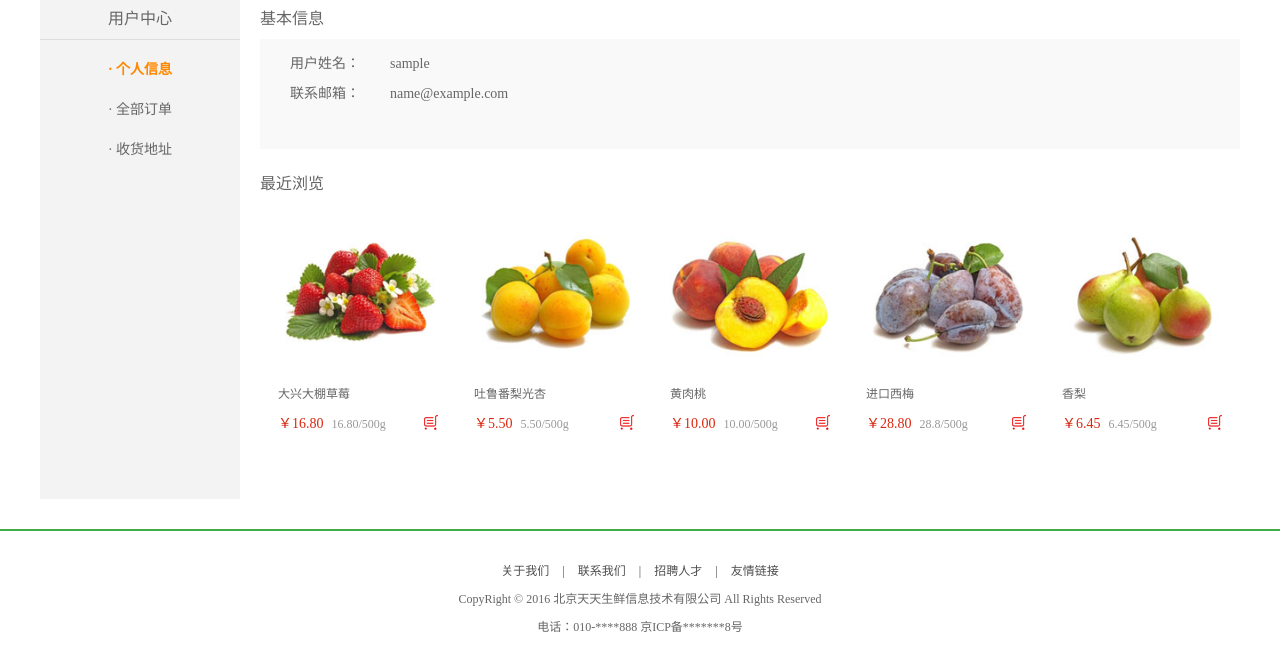
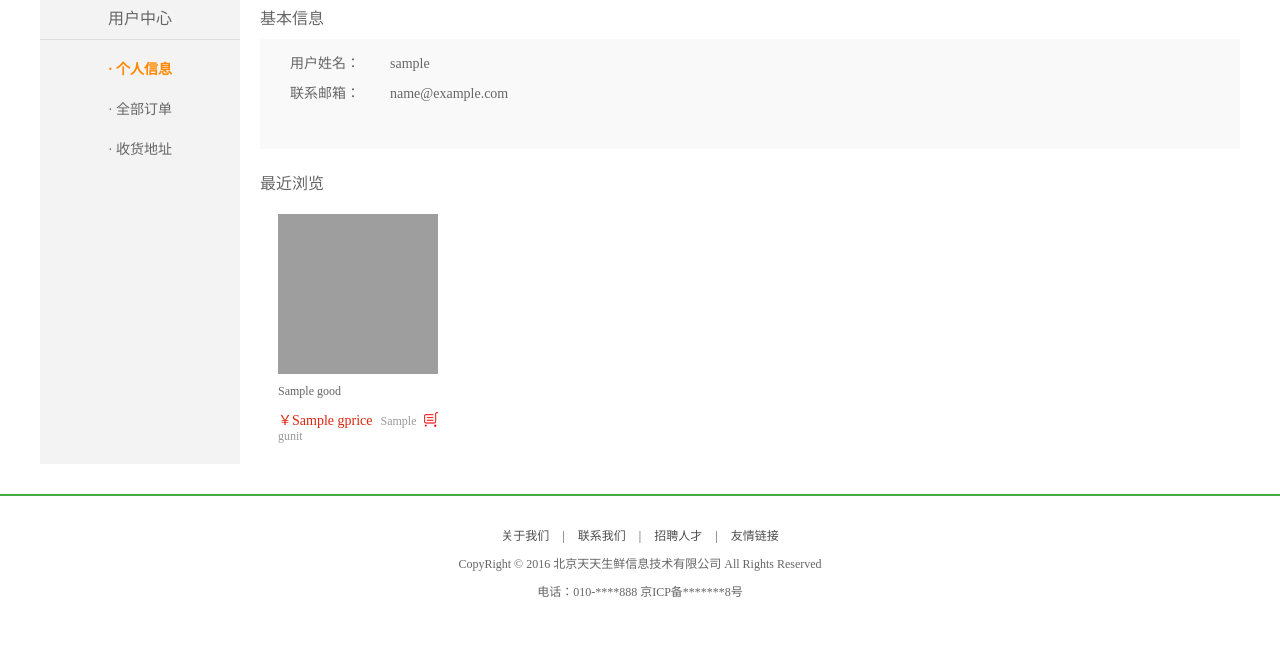
Before and after one commit to zydemo/dailyfresh, a Django app: template dailyfresh/templates/df_user/user_center_info.html in a window 1280 px wide. Shown: the part 146-800 px from the top of the page. Run offline with Django 3.2, Linux system fonts and the light colour scheme; the template is opened without the code that fills it: most values are stand-ins (such as "Sample title", 1, 10 or a date in 2020); grey boxes are pictures that could not be loaded.

Commit message:
完善最近浏览等购物车数量超过库存相关问题

```diff
--- a/dailyfresh/df_cart/views.py
+++ b/dailyfresh/df_cart/views.py
@@ -2,6 +2,7 @@ from django.shortcuts import render,redirect
 from df_user import user_decorator
 from .models import CartInfo
 from django.http import JsonResponse
+from df_goods.models import GoodsInfo
 
 # 购物车，装饰器
 @user_decorator.login
@@ -32,6 +33,9 @@ def add(request,gid,count):
         return JsonResponse({'count':count})
     # 查询购物车中是已有该商品,如果有则数量增加,如果没有则新增一个商品
     carts = CartInfo.objects.filter(user_id=uid,goods_id=gid)
+    # 和库存进行对比，如果数量大于库存，则购物车数量等于库存
+    goods = GoodsInfo.objects.get(id=gid)
+    kucun = goods.gkucun
     if len(carts)>=1:
         cart = carts[0]
         cart.count = cart.count + count
@@ -40,6 +44,8 @@ def add(request,gid,count):
         cart.user_id = uid
         cart.goods_id = gid
         cart.count = count
+    if cart.count > kucun:
+        cart.count = kucun
     cart.save()
     # 如果是ajax请求则返回json,否则转向购物车  测试  正常都不转
     if request.is_ajax():
--- a/dailyfresh/static/css/main.css
+++ b/dailyfresh/static/css/main.css
@@ -535,7 +535,7 @@ html,body{height:100%}
 .right_content{
 	width:980px;
 	float:right;
-	min-height:500px;
+	min-height:400px;
 }
 
 .w980{
--- a/dailyfresh/templates/df_user/user_center_info.html
+++ b/dailyfresh/templates/df_user/user_center_info.html
@@ -1,5 +1,20 @@
 {% extends 'base.html' %}
 {% load staticfiles %}
+{% block head %}
+<script>
+    function add_cart() {
+        //这个也可以
+        // kucun = $('#add_cart').val('value').attr('value');
+        kucun = $('#add_cart').attr('value');
+        $('.popup_con').fadeIn('fast',function () {
+            setTimeout(function () {
+                $('.popup_con').fadeOut('fast');
+                window.location.href ='/cart/'+kucun
+            },2000);
+        });
+    }
+</script>
+{% endblock head %}
 {% block body %}
 	<div class="main_con clearfix">
 		<div class="left_menu_con clearfix">
@@ -23,55 +38,35 @@
 			<h3 class="common_title2">最近浏览</h3>
             <div class="has_view_list">
                 <ul class="goods_type_list clearfix">
+                {% if goods_list|length > 0 %}
+				{% for goods in goods_list %}
 				<li>
-					<a href="detail.html"><img src='{% static "images/goods/goods003.jpg" %}'></a>
-					<h4><a href="detail.html">大兴大棚草莓</a></h4>
+					<a href="/itemId={{goods.id}}"><img src='/static/media/{{goods.gpic}}' title="{{goods.gtitle}}"></a>
+					<h4><a href="/itemId={{goods.id}}" title="{{goods.gtitle}}">{{goods.gtitle}}</a></h4>
 					<div class="operate">
-						<span class="prize">￥16.80</span>
-						<span class="unit">16.80/500g</span>
-						<a href="#" class="add_goods" title="加入购物车"></a>
+						<span class="prize">￥{{goods.gprice}}</span>
+						<span class="unit">{{goods.gunit}}</span>
+                        {% if goods.gkucun > 0 %}
+						<a href="/cart/add{{goods.id}}_1/" class="add_goods" title="加入购物车"></a>
+                        {% else %}
+                        <a href="javascript:add_cart()" value="add{{goods.id}}_0/" class="add_goods" id="add_cart" title="加入购物车"></a>
+                        <!--<a href="/cart/add{{goods.id}}_0/" class="add_goods" title="加入购物车"></a>-->
+                        {% endif %}
 					</div>
 				</li>
-
-				<li>
-					<a href="#"><img src='{% static "images/goods/goods004.jpg" %}'></a>
-					<h4><a href="#">吐鲁番梨光杏</a></h4>
-					<div class="operate">
-						<span class="prize">￥5.50</span>
-						<span class="unit">5.50/500g</span>
-						<a href="#" class="add_goods" title="加入购物车"></a>
+                {% endfor %}
+                 {% else %}
+                     <div class="nofile" style="min-height:216px;text-align: center;">
+                         <a href="{% url 'index' %}"><img src='{% static "images/img_notfound.png" %}' title="点击图片返回首页"></a>
+                  <p class="text" style="margin: 30px 0 30px;font-weight: bold;">暂无浏览记录，快去浏览产品吧，点击图片<a href="{% url 'index' %}">返回首页</a></p>
              </div>
-				</li>
-
-				<li>
-					<a href="#"><img src='{% static "images/goods/goods005.jpg" %}'></a>
-					<h4><a href="#">黄肉桃</a></h4>
-					<div class="operate">
-						<span class="prize">￥10.00</span>
-						<span class="unit">10.00/500g</span>
-						<a href="#" class="add_goods" title="加入购物车"></a>
+                 {% endif %}
+             <div class="popup_con">
+                <div class="popup">
+                    <p>已加购物车，库存为0不可购买！</p>
                 </div>
-				</li>
-
-				<li>
-					<a href="#"><img src='{% static "images/goods/goods006.jpg" %}'></a>
-					<h4><a href="#">进口西梅</a></h4>
-					<div class="operate">
-						<span class="prize">￥28.80</span>
-						<span class="unit">28.8/500g</span>
-						<a href="#" class="add_goods" title="加入购物车"></a>
+                <div class="mask"></div>
              </div>
-				</li>
-
-				<li>
-					<a href="#"><img src='{% static "images/goods/goods007.jpg" %}'></a>
-					<h4><a href="#">香梨</a></h4>
-					<div class="operate">
-						<span class="prize">￥6.45</span>
-						<span class="unit">6.45/500g</span>
-						<a href="#" class="add_goods" title="加入购物车"></a>
-					</div>
-				</li>
 			    </ul>
 		    </div>
 		</div>
```
Also changed, not shown: dailyfresh/df_goods/views.py (+35 -14 lines), dailyfresh/df_user/views.py (+15 -1 lines), dailyfresh/templates/df_goods/detail.html (+21 -8 lines), dailyfresh/templates/df_user/user_center_order.html (+8 -3 lines), dailyfresh/templates/df_user/user_center_site.html (+4 -4 lines), dailyfresh/static/images/img_notfound.png (added). Lines whose indentation alone changed are shown as unchanged.
